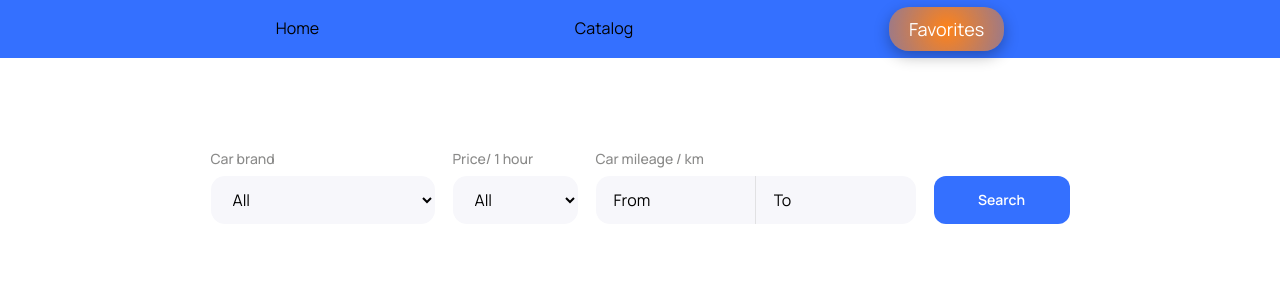
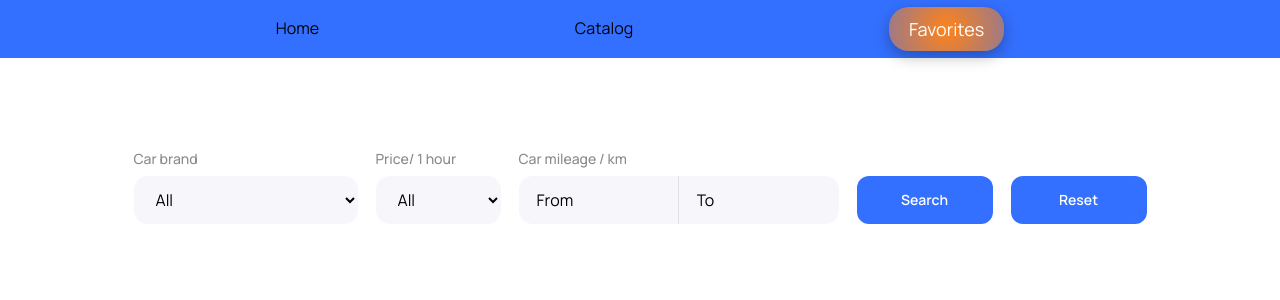
Before and after one commit to BerkovskiiAlex/car-rental, a React (Create React App) app: page /favorites in a window 1280 px wide. Shown: the top 300 px of the page. Built offline with nearby package versions, Linux system fonts and the light colour scheme.

Commit message:
add reset button

```diff
--- a/src/data/FilterForm.js
+++ b/src/data/FilterForm.js
@@ -58,7 +58,9 @@ const FilterForm = ({ cars, onSubmitFilter }) => {
   const handleFormSubmit = (e) => {
     e.preventDefault();
     onSubmitFilter(filterCars());
+  };
 
+  const handleReset = (e) => {
     setSelectedMake("");
     setSelectedPrice("");
     setMileageRange({ min: "", max: "" });
@@ -121,6 +123,9 @@ const FilterForm = ({ cars, onSubmitFilter }) => {
         </StyledCarMileageInputsDiv>
       </StyledCarMileageDiv>
       <StyledSearchButton type="submit">Search</StyledSearchButton>
+      <StyledSearchButton type="submit" onClick={handleReset}>
+        Reset
+      </StyledSearchButton>
     </StyledForm>
   );
 };
--- a/src/pages/CatalogPage/Catalog.styled.js
+++ b/src/pages/CatalogPage/Catalog.styled.js
@@ -17,13 +17,13 @@ export const StyledSection = styled.section`
 
 export const StyledForm = styled.form`
   display: flex;
-  max-width: 860px;
+  max-width: 1014px;
   height: 74px;
   align-items: flex-end;
   gap: 18px;
   flex-shrink: 0;
 
-  @media screen and (max-width: 860px) {
+  @media screen and (max-width: 1014px) {
     flex-direction: column;
     align-items: center;
   }
@@ -157,8 +157,8 @@ export const StyledCardsListDiv = styled.div`
   align-items: center;
   justify-content: center;
 
-  @media screen and (max-width: 860px) {
-    margin-top: 300px;
+  @media screen and (max-width: 1014px) {
+    margin-top: 360px;
   }
 `;
 
```
